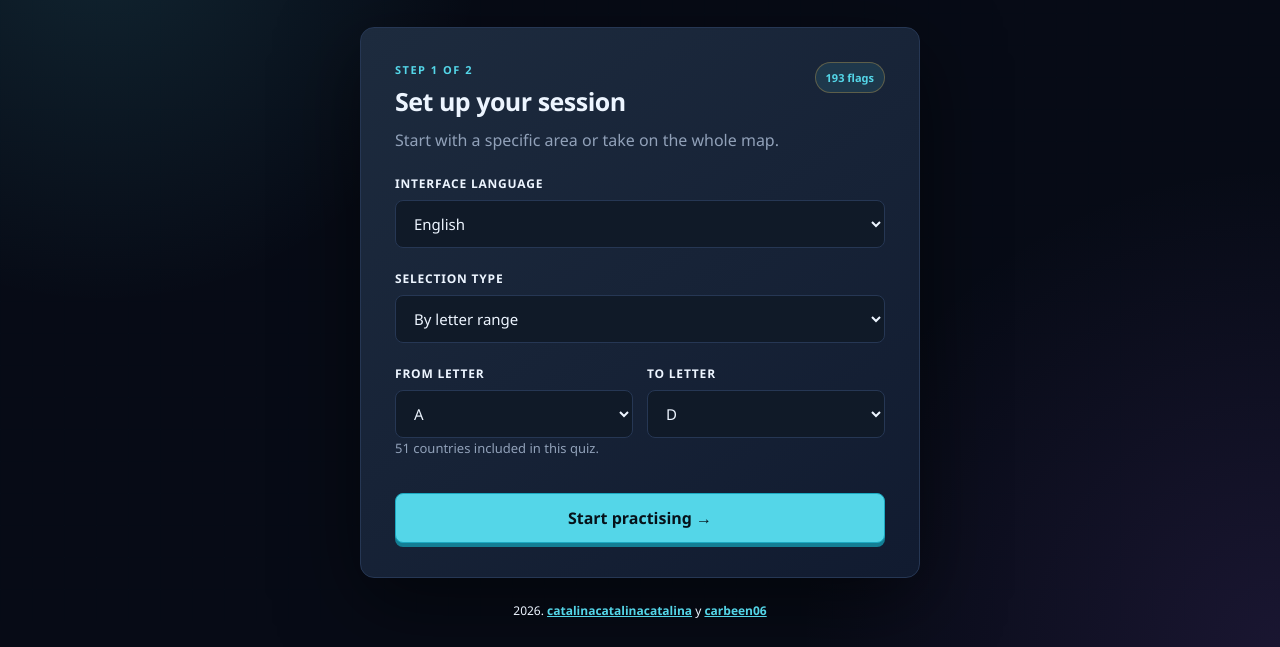
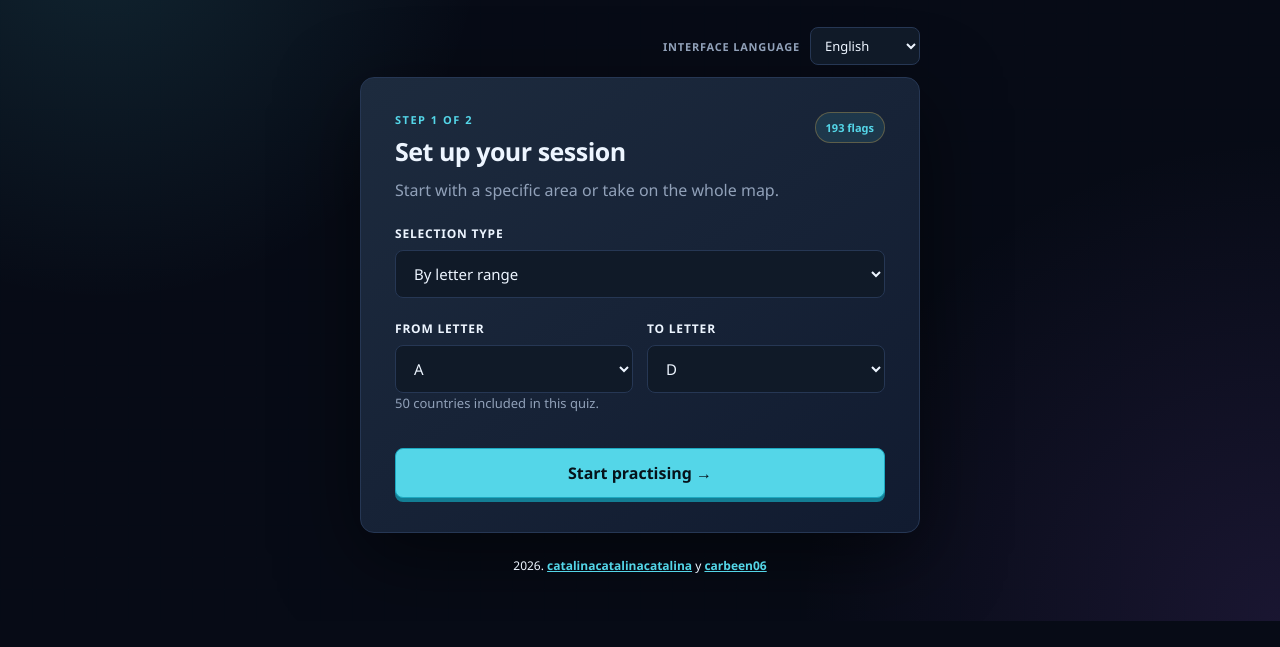
Before and after one commit to carbeen06/flag-quiz, a website built with Vite: page src/index.html in a window 1280 px wide. Shown: the part 179-826 px from the top of the page. After the commit the page ends 800 px from the top, so only its background shows below. Built offline with nearby package versions, Linux system fonts and the light colour scheme.

Commit message:
issue #1

```diff
--- a/src/index.html
+++ b/src/index.html
@@ -18,6 +18,14 @@
             <p data-i18n="subtitle">Entrena tu memoria y reconoce las banderas del mundo.</p>
         </header>
 
+        <div class="language-switcher">
+            <label for="language" data-i18n="language">Idioma de la interfaz</label>
+            <select id="language">
+                <option value="es">Español</option>
+                <option value="en">English</option>
+            </select>
+        </div>
+
         <!-- PANTALLA 1: ELEGIR RANGO -->
         <section id="setup" class="panel">
             <div class="panel-heading">
@@ -28,14 +36,6 @@
                 <span id="session-badge" class="session-badge"></span>
             </div>
             <p data-i18n="setupIntro">Empieza por una zona concreta o atrévete con el mapa completo.</p>
-
-            <div class="field-group">
-                <label for="language" data-i18n="language">Idioma de la interfaz</label>
-                <select id="language">
-                    <option value="es">Español</option>
-                    <option value="en">English</option>
-                </select>
-            </div>
 
             <div class="field-group">
                 <label for="mode" data-i18n="mode">Tipo de selección</label>
--- a/src/src/script.js
+++ b/src/src/script.js
@@ -32,6 +32,7 @@ const timerElement = document.getElementById("timer");
 
 const letters = "ABCDEFGHIJKLMNOPQRSTUVWXYZ".split("");
 const localFlagsPath = "/assets/flags";
+const englishCountryNames = new Intl.DisplayNames(["en"], { type: "region" });
 
 // ---------- Estado del juego ----------
 let queue = [];
@@ -72,18 +73,7 @@ function t(key, vars = {}) {
 // Los nombres de los países se muestran según el idioma activo.
 function getName(country) {
     if (lang === "en") {
-        const key = normalize(country.name);
-        const countryAliases = aliases[key];
-        if (countryAliases && countryAliases.length > 0) {
-            const formalEnglish = countryAliases.find(a =>
-                a.includes("united kingdom") ||
-                a.includes("united states") ||
-                a.includes("republic of") ||
-                a.length > 3
-            ) || countryAliases[countryAliases.length - 1];
-
-            return formalEnglish.replace(/\b\w/g, l => l.toUpperCase());
-        }
+        return englishCountryNames.of(country.code.toUpperCase()) || country.name;
     }
     return country.name;
 }
@@ -140,7 +130,7 @@ function looseNormalize(text) {
 // Todos los nombres válidos de un país (español, inglés y variantes).
 function getAcceptedNames(country) {
     const key = normalize(country.name);
-    return [country.name, ...(aliases[key] || [])];
+    return [country.name, getName(country), ...(aliases[key] || [])];
 }
 
 function isCorrectAnswer(input, country) {
@@ -221,7 +211,7 @@ function getSelectedCountries() {
     }
 
     return countries.filter(country => {
-        const firstLetter = normalize(country.name).charAt(0).toUpperCase();
+        const firstLetter = normalize(getName(country)).charAt(0).toUpperCase();
         return firstLetter >= start && firstLetter <= end;
     });
 }
--- a/src/src/style.css
+++ b/src/src/style.css
@@ -96,6 +96,27 @@ body::before {
     color: var(--ink-soft);
     font-size: 14px;
     line-height: 1.5;
+}
+
+.language-switcher {
+    display: flex;
+    align-items: center;
+    justify-content: flex-end;
+    gap: 10px;
+    margin: 0 0 12px;
+}
+
+.language-switcher label {
+    margin: 0;
+    color: var(--ink-soft);
+    font-size: 11px;
+}
+
+.language-switcher select {
+    width: auto;
+    min-height: 38px;
+    padding: 7px 30px 7px 10px;
+    font-size: 13px;
 }
 
 .panel {
@@ -462,6 +483,10 @@ footer a {
         padding: 26px 18px;
     }
 
+    .language-switcher {
+        margin-bottom: 10px;
+    }
+
     .panel-heading {
         display: block;
     }
```
